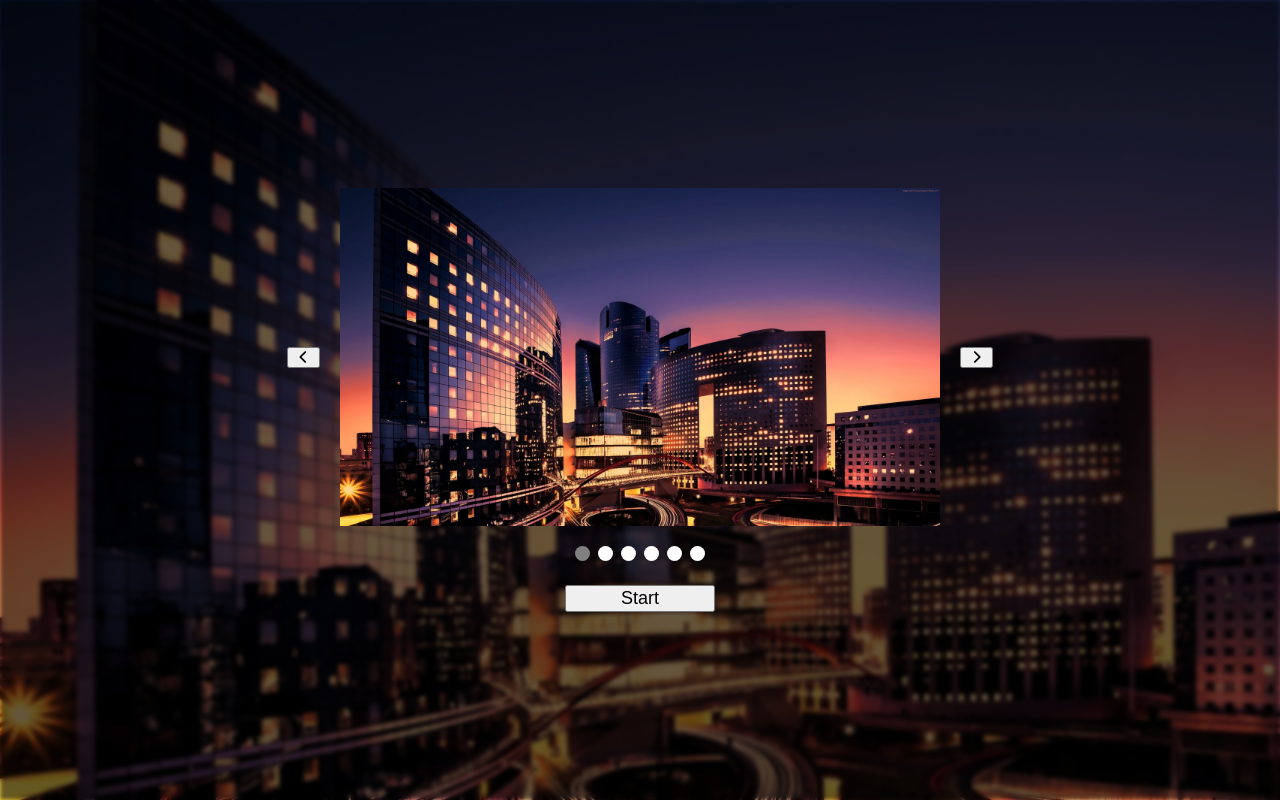
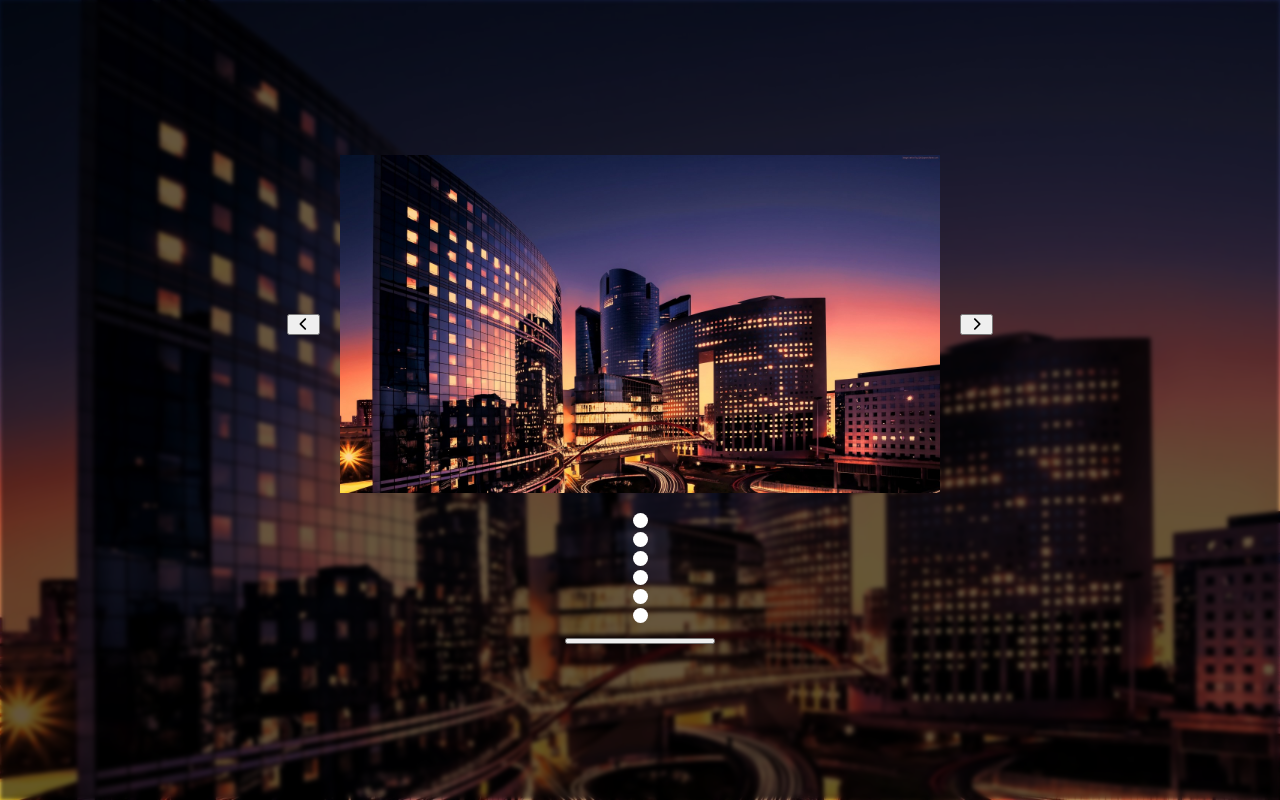
Before and after one commit to Maria-git-code/rpi2_my, a plain HTML site: page index.html in a window 1280 px wide. Drawn offline with Linux system fonts and the light colour scheme.

Commit message:
Add files via upload

```diff
--- a/index.html
+++ b/index.html
@@ -14,8 +14,16 @@
         <button id="previous-slideshow-image-button"><i class="fas fa-chevron-left"></i></button>
         <img id="slideshow-image" alt="" src="">
         <button id="next-slideshow-image-button"><i class="fas fa-chevron-right"></i></button>
+
     </div>
-    <div id="indicators-div"></div>
+    <div class="indicator-box">
+        <div id="indicators-div-0"><i class='slideshow-indicator' onclick='setSlideshowImage(0)'></i></div>
+        <div id="indicators-div-1"><i class='slideshow-indicator' onclick='setSlideshowImage(1)'></i></div>
+        <div id="indicators-div-2"><i class='slideshow-indicator' onclick='setSlideshowImage(2)'></i></div>
+        <div id="indicators-div-3"><i class='slideshow-indicator' onclick='setSlideshowImage(3)'></i></div>
+        <div id="indicators-div-4"><i class='slideshow-indicator' onclick='setSlideshowImage(4)'></i></div>
+        <div id="indicators-div-5"><i class='slideshow-indicator' onclick='setSlideshowImage(5)'></i></div>
+        </div>
     <button id="toggle-button"></button>
 </div>
 
--- a/lab2.css
+++ b/lab2.css
@@ -27,22 +27,26 @@ body {
     margin: 0 20px 0 20px;
 }
 
+.indicator-box {
+
+}
+
 #indicators-div {
-    margin-bottom: 20px;
+    margin-bottom: 10px;
+    height: 30px;
 }
 
 .slideshow-indicator {
     height: 15px;
     width: 15px;
-    margin: 0 4px;
     background-color: white;
     border-radius: 50%;
-    display: inline-block;
+    display:inline-flex;
     cursor: pointer;
 }
 
 .slideshow-indicator:hover {
-    opacity: 0.5;
+    opacity: 0.1;
 }
 
 #toggle-button {
--- a/lab2.js
+++ b/lab2.js
@@ -20,10 +20,8 @@ window.onload = function () {
     } else {
         isActive = false;
     }
-    let indicatorsDiv = document.getElementById("indicators-div");
-    for (let i = 0; i < IMAGES_NUMBER; i++) {
-        indicatorsDiv.innerHTML += "<span id='slideshow-indicator-" + i + "' class='slideshow-indicator' onclick='setSlideshowImage(" + i + ")'></span>";
-    }
+    //let indicatorsDiv = document.getElementById("indicators-div-0");
+
     updateSlideshowImage(imageNumber);
     updateSlideshowIndicator(-1, imageNumber);
     if (isActive) {
```
